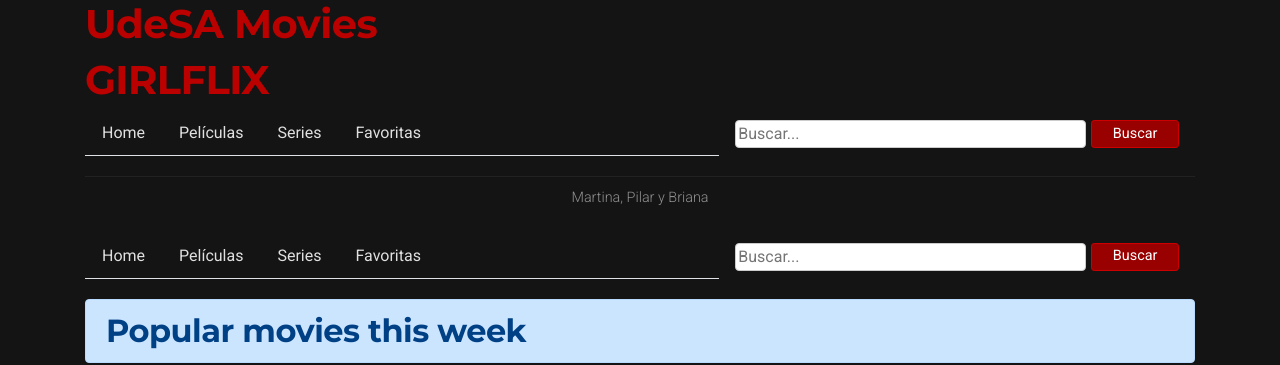
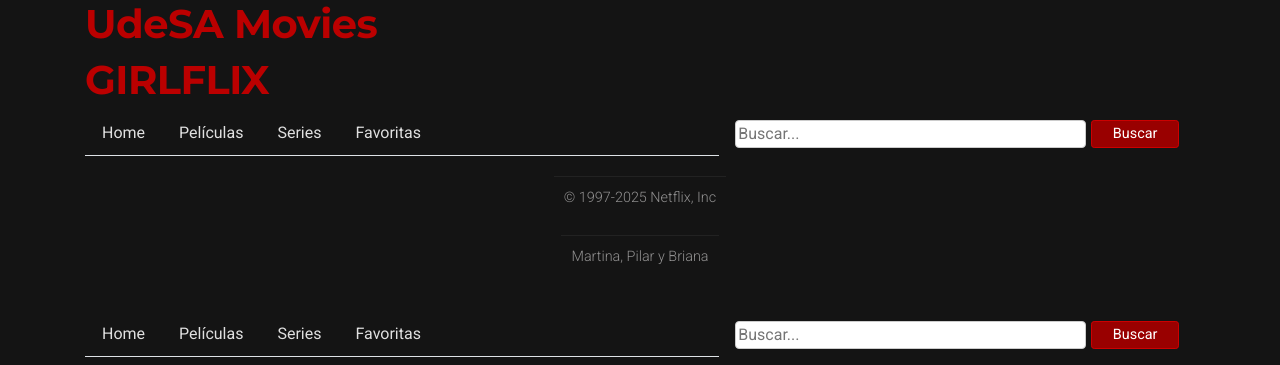
Before and after one commit to martinamicaliczka/tp-integrador-g8, a React (Create React App) app: page / in a window 1280 px wide. Shown: the top 365 px of the page. Built offline with nearby package versions, Linux system fonts and the light colour scheme.

Commit message:
un poco de css + form

```diff
--- a/src/components/Footer/Footer.js
+++ b/src/components/Footer/Footer.js
@@ -2,7 +2,11 @@
 import "./styles.css"
 function Footer (){
     return(
-        <p className="footer roboto">Martina, Pilar y Briana</p>
+        <nav className='padreFooter'>
+            <p className="footer roboto">© 1997-2025 Netflix, Inc</p>
+            <p className="footer roboto">Martina, Pilar y Briana</p>
+        </nav>
+
     )
 }
 
--- a/src/components/Footer/styles.css
+++ b/src/components/Footer/styles.css
@@ -14,3 +14,10 @@
   font-variation-settings:
     "wdth" 100;
 }
+.padreFooter{
+    display: flex;
+    flex-direction: column;
+    justify-content: center;
+    align-items: center;
+
+}
--- a/src/components/FormularioBusqueda/FormularioBusqueda.js
+++ b/src/components/FormularioBusqueda/FormularioBusqueda.js
@@ -1,4 +1,5 @@
 import React, { Component } from 'react'
+import { withRouter } from 'react-router-dom/cjs/react-router-dom.min'
 class FormularioBusqueda extends Component {
     constructor(props){
         super(props)
@@ -25,4 +26,4 @@
         )
     }
 }
-export default FormularioBusqueda;
+export default withRouter (FormularioBusqueda);
--- a/src/components/Header/styles.css
+++ b/src/components/Header/styles.css
@@ -42,3 +42,8 @@
   font-size: .875rem;
   padding: .25rem .5rem;
 }
+
+.btn-success:hover{
+    background-color: #df0202;
+    border-color: #cc0000;
+}
```
